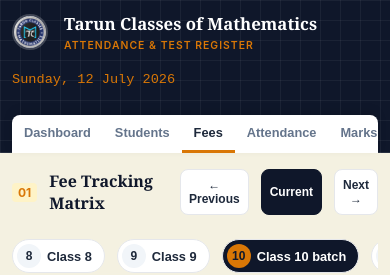
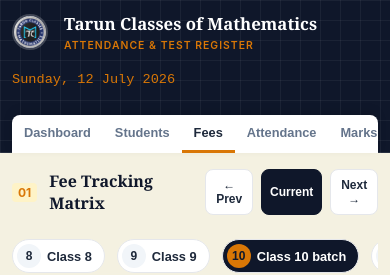
Before and after one commit to Sejal-08/FeeDashboard, a React (Vite) app: page / in a window 390 px wide. Both pictures are taken after a click on the button "Fees". Shown: the top 275 px of the page. Built offline with nearby package versions, Linux system fonts and the light colour scheme.

Commit message:
style: made navigation buttons in fee matrix smaller on mobile

```diff
--- a/src/components/FeeMatrix.tsx
+++ b/src/components/FeeMatrix.tsx
@@ -95,10 +95,10 @@ export const FeeMatrix: React.FC = () => {
       <div className="section-header" style={{ marginBottom: 0 }}>
         <span className="section-badge">01</span>
         <h3 className="section-title">Fee Tracking Matrix</h3>
-        <div style={{ display: 'flex', gap: '12px', marginLeft: 'auto' }}>
-          <button className="btn" onClick={() => setBaseDate(subMonths(baseDate, 1))}>&larr; Previous</button>
-          <button className="btn btn-primary" onClick={() => setBaseDate(new Date())}>Current</button>
-          <button className="btn" onClick={() => setBaseDate(addMonths(baseDate, 1))}>Next &rarr;</button>
+        <div style={{ display: 'flex', gap: '8px', marginLeft: 'auto' }}>
+          <button className="btn btn-sm" onClick={() => setBaseDate(subMonths(baseDate, 1))}>&larr; Prev</button>
+          <button className="btn btn-primary btn-sm" onClick={() => setBaseDate(new Date())}>Current</button>
+          <button className="btn btn-sm" onClick={() => setBaseDate(addMonths(baseDate, 1))}>Next &rarr;</button>
         </div>
       </div>
 
--- a/src/index.css
+++ b/src/index.css
@@ -202,6 +202,11 @@ body {
   background-color: #059669;
 }
 
+.btn-sm {
+  padding: 6px 12px;
+  font-size: 0.85rem;
+}
+
 /* Forms */
 .form-group {
   display: flex;
@@ -365,6 +370,10 @@ tr:last-child td {
     padding: 8px 12px;
     font-size: 0.8rem;
   }
+  .btn-sm {
+    padding: 4px 8px;
+    font-size: 0.75rem;
+  }
   .form-control {
     padding: 10px 12px;
     font-size: 0.85rem;
```
